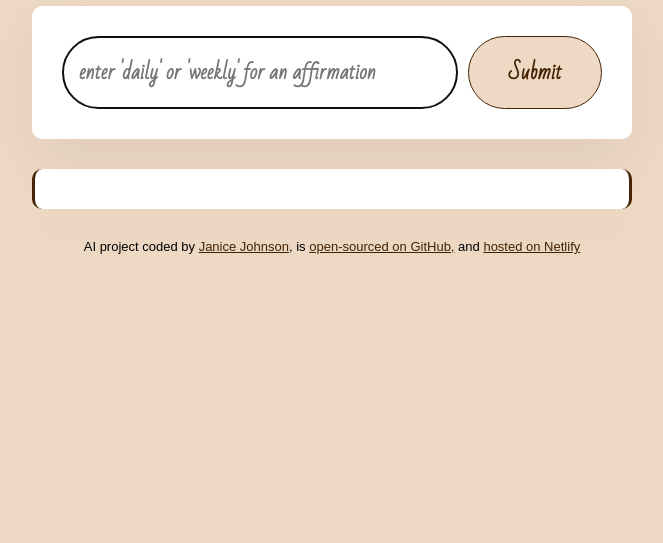
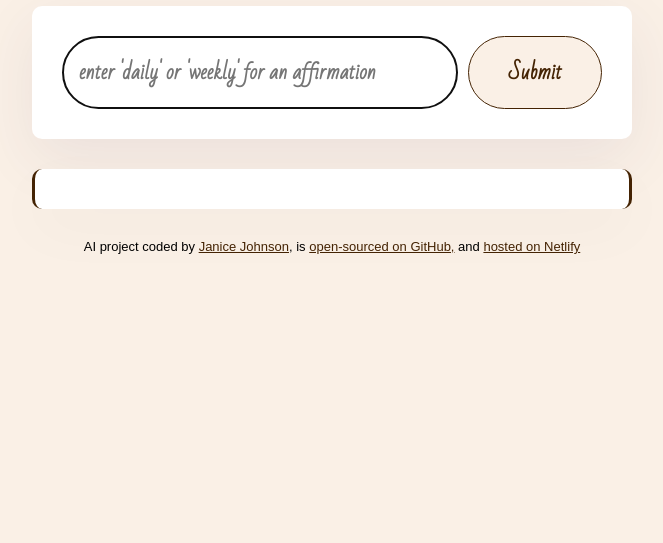
Before and after one commit to johnsonj70/affirmations-for-women-generator, a plain HTML site: page index.html in a window 1280 px wide. Shown: the part 257-800 px from the top of the page, without its empty margins (308-971 px from the left). Drawn offline with nearby package versions, Linux system fonts and the light colour scheme.

Commit message:
Edited button in css to include hover

```diff
--- a/src/style.css
+++ b/src/style.css
@@ -1,7 +1,7 @@
 body {
 	font-family:Bad Script;
 	font-size: 20px;
-	background-color: #eed9c4;
+	background-color: #faf0e6;
 }
 
 h1 {
@@ -57,7 +57,7 @@ a {
 
 .submit-button {
 	margin-left: 10px;
-	background: #eed9c4;
+	background: #faf0e6;
 	color: #442303;
 	width: 150px;
 	font-family: Bad Script;
@@ -68,7 +68,7 @@ a {
 	padding: 14px 24px;
 }
 
-button:hover {
+.submit-button:hover {
 	cursor: pointer;
 	background-color:white;
 	color: #442303;
```
